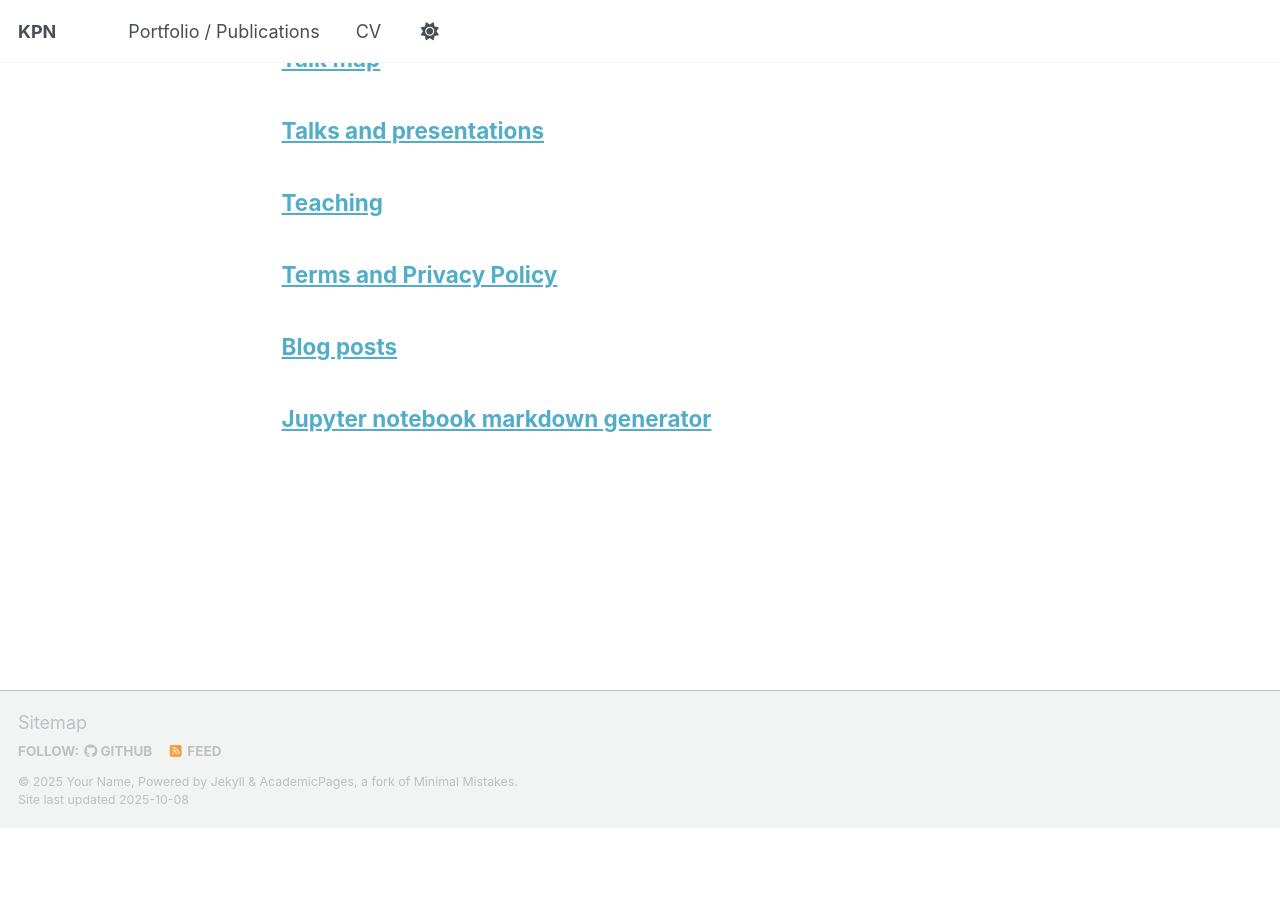
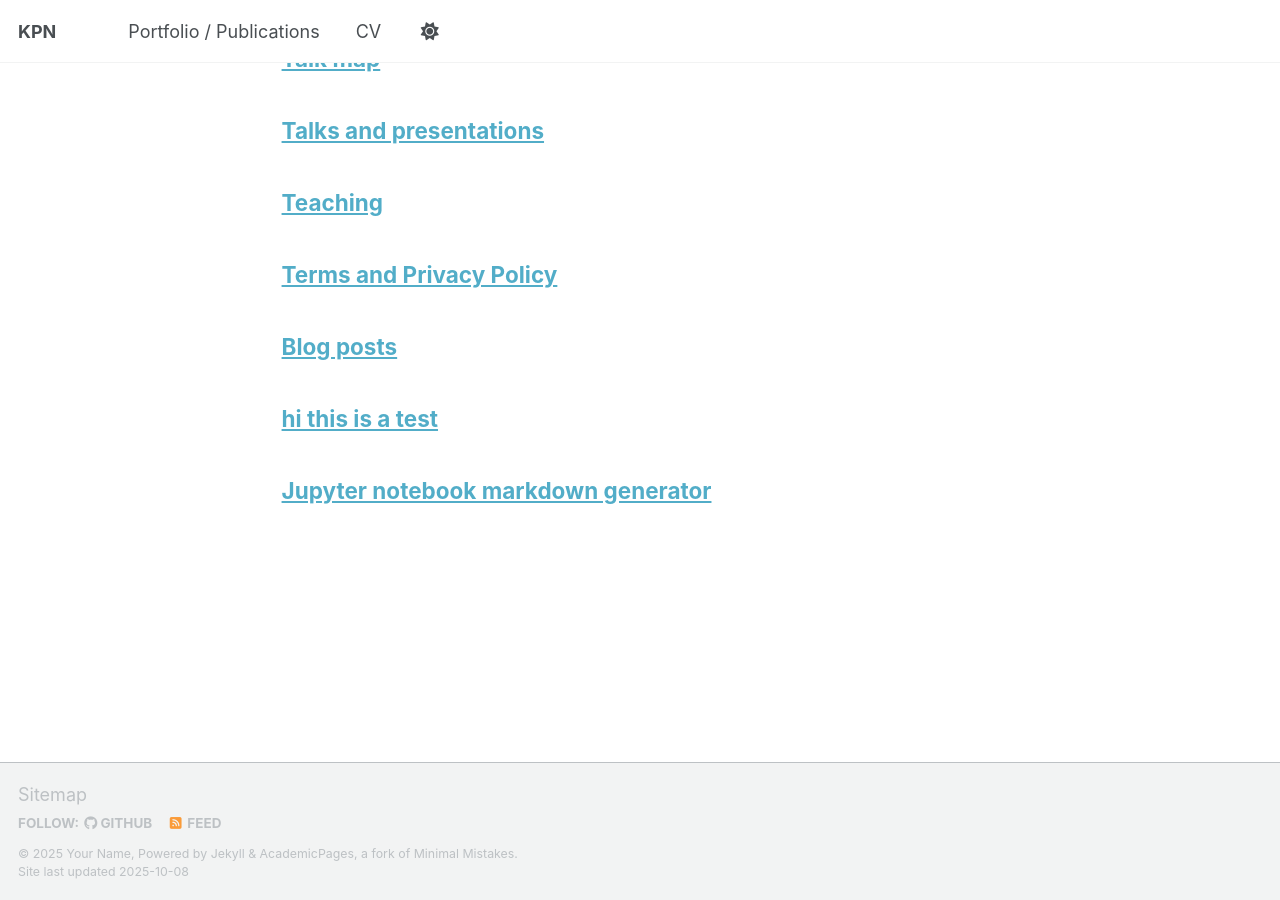
Before and after one commit to kerrlya/kerrlya.github.io, a Jekyll site: the page built from _pages/page-archive.html, in a window 1280 px wide and 900 px high, scrolled down 1063 px. Built offline with Jekyll 4.4.1, drawn with Linux system fonts in a browser that asks for light colours; a script that is not in the unit is left out; before the commit the page ends 1891 px from its top, so only the background shows below that.

Commit message:
portfolio test

```diff
--- a/_data/navigation.yml
+++ b/_data/navigation.yml
@@ -18,7 +18,7 @@ main:
   #   url: /teaching/
 
   - title: "Portfolio / Publications"
-    url: /portfolio/
+    url: /files/test.md
 
   # - title: "Blog Posts"
   #   url: /year-archive/
--- /dev/null
+++ b/files/test.md
@@ -0,0 +1 @@
+# hi this is a test
```
